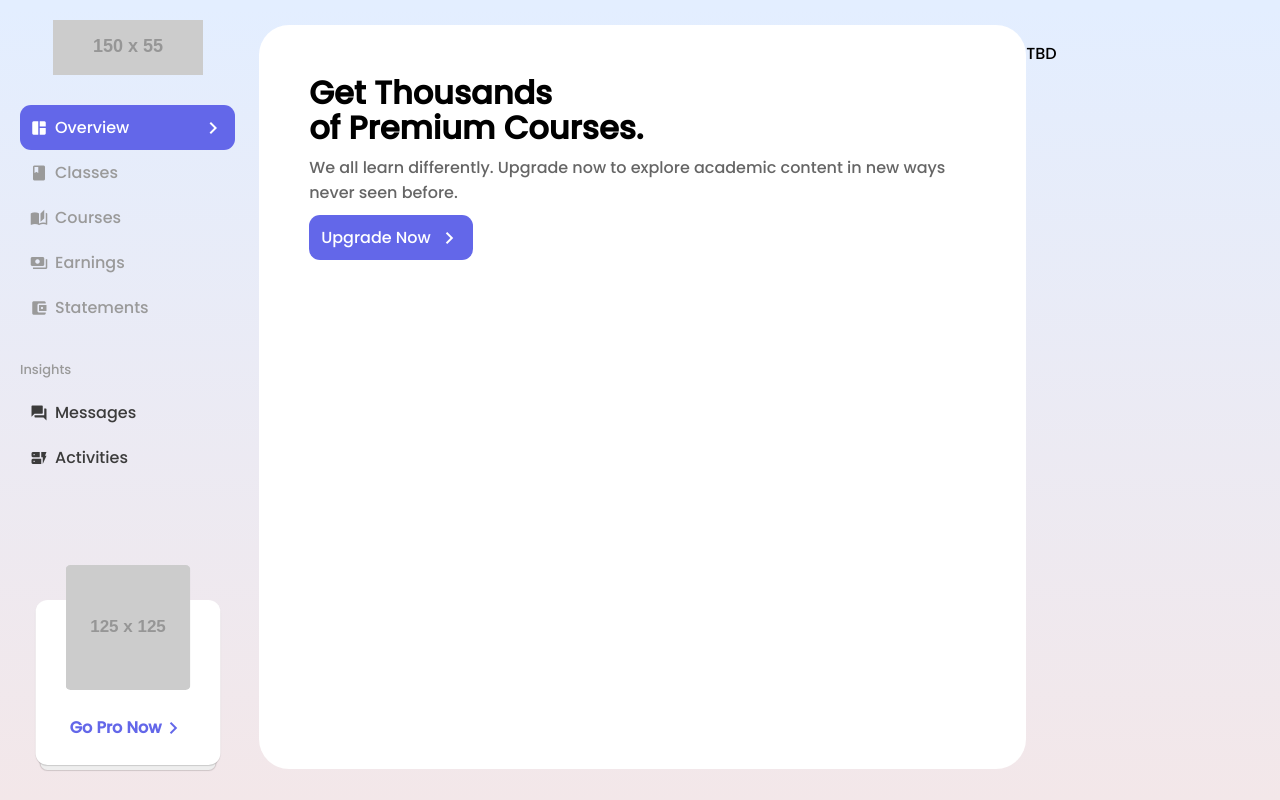
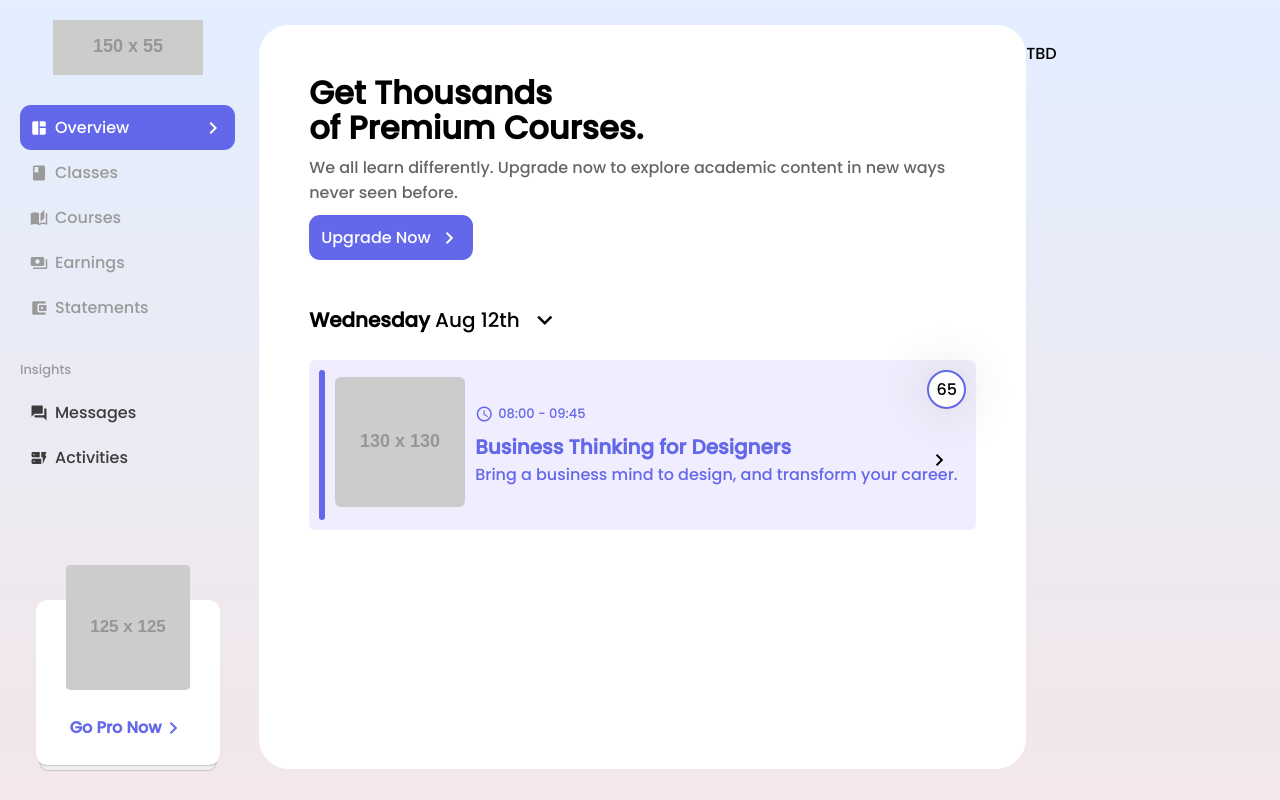
Before and after one commit to amattu2/academic-class-dashboard, a plain HTML site: page index.html in a window 1280 px wide. Drawn offline with Linux system fonts and the light colour scheme; placeholder pictures from the web are drawn by us.

Commit message:
Add upcoming classes section

```diff
--- a/index.html
+++ b/index.html
@@ -109,6 +109,36 @@
             <span class="material-icons">chevron_right</span>
           </div>
         </div>
+        <div class='content-upcoming'>
+          <div class='upcoming-date'>
+            <span><b>Wednesday</b> Aug 12th</span>
+            <span class="material-icons">expand_more</span>
+          </div>
+          <div class='upcoming-cards'>
+            <div class='upcoming-card'>
+              <div class='card-bar'></div>
+              <div class='card-image'>
+                <img src='https://via.placeholder.com/130x130' />
+              </div>
+              <div class='card-content'>
+                <div class='card-content-time'>
+                  <span class="material-icons">schedule</span>
+                  <span class='content-time'>08:00 - 09:45</span>
+                </div>
+                <div class='card-content-title'>Business Thinking for Designers</div>
+                <div class='card-content-description'>Bring a business mind to design, and transform your career.</div>
+              </div>
+              <div class='card-icons'>
+                <div class='card-difficulty'>
+                  <span>65</span>
+                </div>
+                <div class='card-goto'>
+                  <span class="material-icons">chevron_right</span>
+                </div>
+              </div>
+            </div>
+          </div>
+        </div>
       </div>
       <div class='secondary-content'>
         <p>TBD</p>
--- a/style.css
+++ b/style.css
@@ -190,3 +190,100 @@ body {
 .content-ad {
   padding: 20px;
 }
+
+.upcoming-date {
+  padding: 5px;
+  padding-left: 0;
+  display: flex;
+  justify-content: flex-start;
+  align-items: center;
+  font-size: 20px;
+  margin-bottom: 20px;
+  user-select: none;
+  cursor: pointer;
+}
+
+.content-upcoming {
+  padding: 20px;
+}
+
+.upcoming-date .material-icons {
+  margin-left: 10px;
+  font-size: 30px;
+}
+
+.upcoming-card {
+  margin-bottom: 5px;
+  background: #f0edfe;
+  padding: 10px;
+  border-radius: 6px;
+  display: flex;
+  justify-content: center;
+  align-items: center;
+  position: relative;
+}
+
+.upcoming-card .card-content {
+  margin-right: auto;
+  color: #6367e9;
+}
+
+.upcoming-card .card-bar {
+  width: 6px;
+  height: 150px;
+  background: #6367e9;
+  border-radius: 6px;
+  margin-right: 10px;
+}
+
+.upcoming-card .card-image img {
+  border-radius: 6px;
+}
+
+.upcoming-card .card-image {
+  margin-right: 10px;
+}
+
+.upcoming-card .card-content-time {
+  display: flex;
+  justify-content: flex-start;
+  align-items: center;
+  font-size: 13px;
+  user-select: none;
+}
+
+.upcoming-card .card-content-time .material-icons {
+  font-size: 18px;
+  margin-right: 5px;
+}
+
+.upcoming-card .card-content-title {
+  font-weight: bold;
+  font-size: 20px;
+  margin-top: 8px;
+}
+
+.upcoming-card .card-difficulty {
+  margin-bottom: 100%;
+  border-radius: 50%;
+  background: #fff;
+  width: 35px;
+  height: 35px;
+  display: flex;
+  justify-content: center;
+  align-items: center;
+  box-shadow: 0 0 50px #ccc;
+  border: 2px solid rgb(99 103 233);
+  user-select: none;
+}
+
+.upcoming-card .card-icons {
+  position: absolute;
+  right: 10px;
+  top: 10px;
+  bottom: 10px;
+}
+
+.upcoming-card .card-goto {
+  margin-top: 100%;
+}
```
